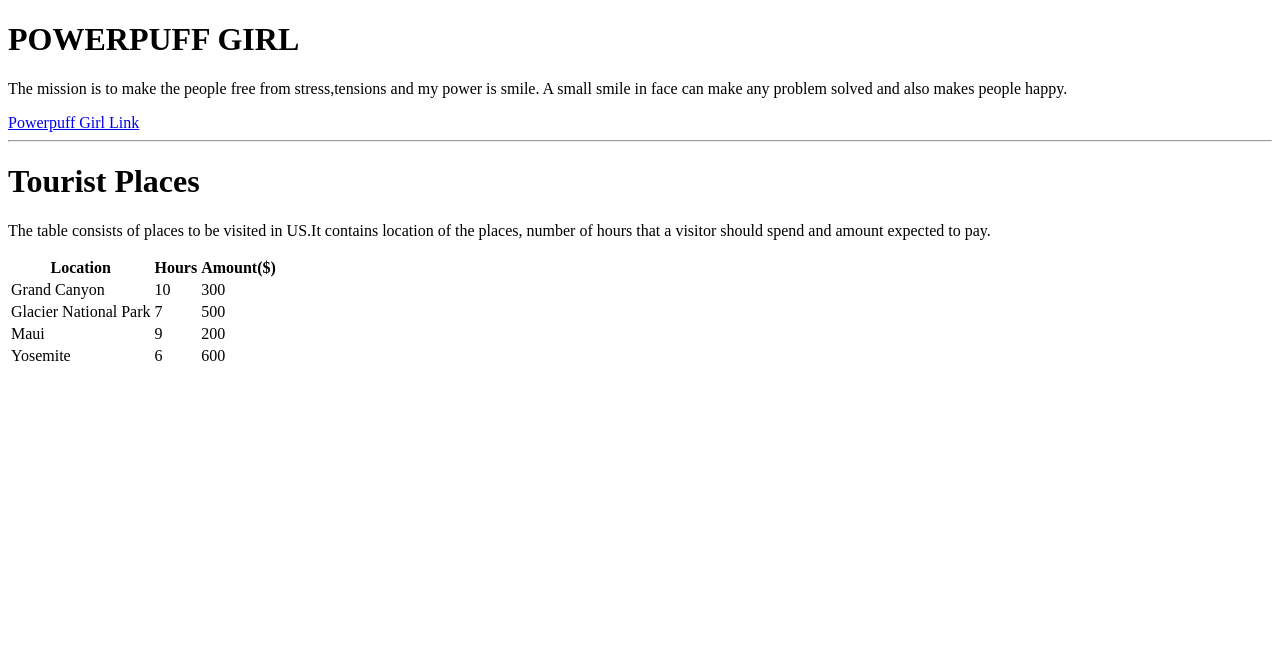
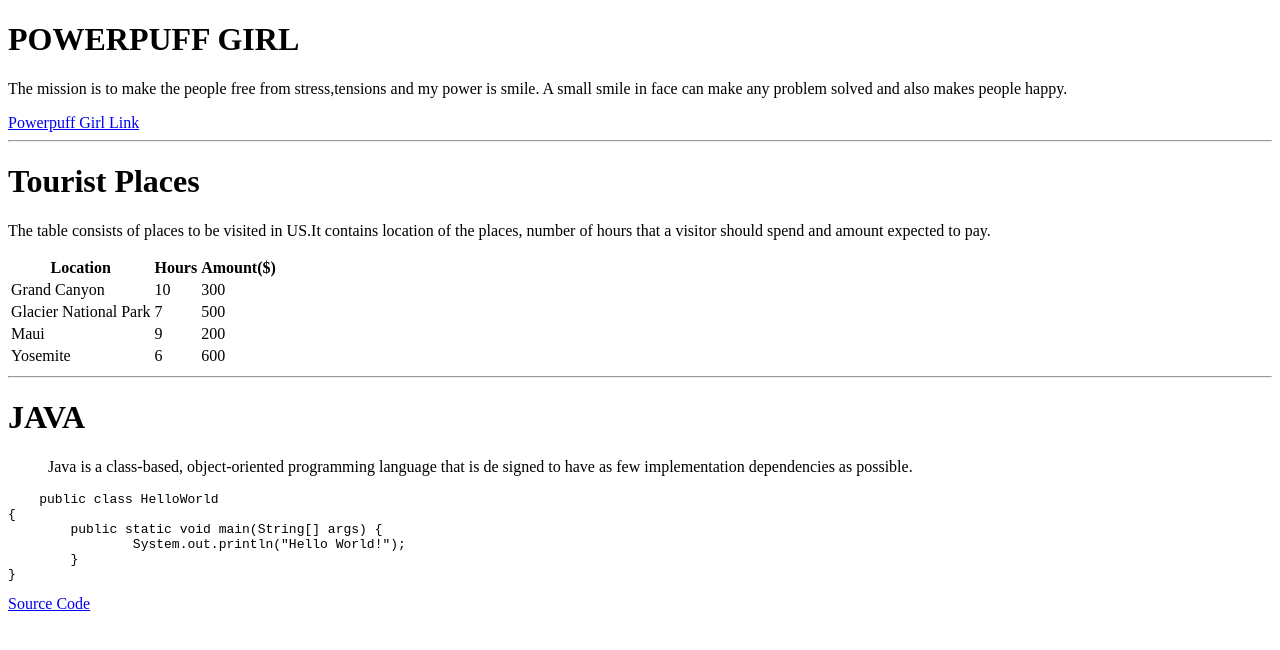
Before and after one commit to 44-563-Web-Apps-S21/webapps-s21-assignment-3-snasam, a plain HTML site: page aboutme.html in a window 1280 px wide. Drawn offline with Linux system fonts and the light colour scheme.

Commit message:
file committed

```diff
--- a/aboutme.html
+++ b/aboutme.html
@@ -40,5 +40,18 @@
          <td>600</td>
      </tr>
 </table>
+<hr>
+<h1>JAVA</h1>
+<blockquote cite=https://en.wikipedia.org/wiki/Java_(programming_language)>Java is a class-based, object-oriented programming language that is de
+    signed to have as few implementation dependencies as possible.</blockquote>
+<pre>
+    public class HelloWorld
+{
+	public static void main(String[] args) {
+		System.out.println("Hello World!");
+	}
+}
+</pre>
+<a href=https://www.cs.utexas.edu/~scottm/cs307/javacode/codeSamples/HelloWorld.java>Source Code</a>
 </body>
 </html>
```
